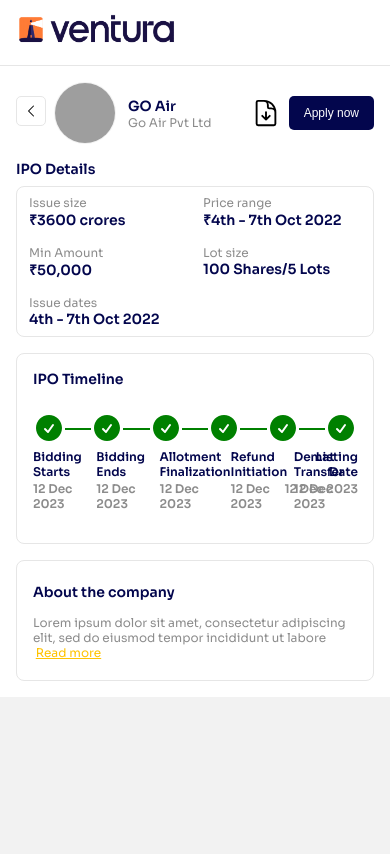
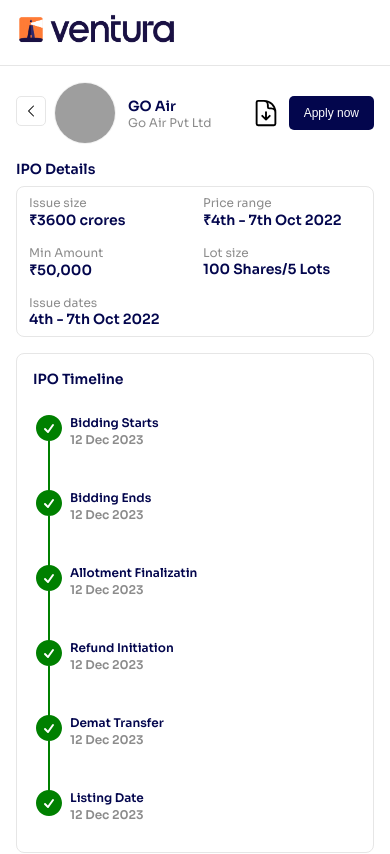
Before and after one commit to ShihabPalekar/ventura, a React (Create React App) app: page /details/1 in a window 390 px wide. Shown: the top 854 px of the page. Built offline with nearby package versions, Linux system fonts and the light colour scheme; grey boxes are pictures that could not be loaded.

Commit message:
Progresss Bar Mobile UI

```diff
--- a/src/pages/Details/IPOtimeline.js
+++ b/src/pages/Details/IPOtimeline.js
@@ -1,10 +1,12 @@
 import StepProgressBar from "./StepProgressBar";
+import StepProgressBarMobile from "./StepProgressBarMobile";
 
 const IPOtimeline = ({ data }) => {
   return (
     <div className="ipo-timeline-wrapper">
       <div className="heading">IPO Timeline</div>
       <StepProgressBar />
+      <StepProgressBarMobile />
     </div>
   );
 };
--- a/src/pages/Details/StepProgressBar.js
+++ b/src/pages/Details/StepProgressBar.js
@@ -1,6 +1,6 @@
 const StepProgressBar = () => {
   return (
-    <div style={{margin: "24px 0 16px"}}>
+    <div className="only-desktop" style={{margin: "24px 0 16px"}}>
       <div style={{ display: "flex" }}>
         <div
           style={{
--- /dev/null
+++ b/src/pages/Details/StepProgressBarMobile.js
@@ -0,0 +1,306 @@
+const StepProgressBarMobile = () => {
+  return (
+    <div
+      className="only-mobile"
+      style={{ margin: "24px 0 12px", position: "relative" }}
+    >
+      <div
+        style={{
+          display: "flex",
+          gap: "5px",
+          alignItems: "center",
+        }}
+      >
+        <div>
+          <svg
+            xmlns="http://www.w3.org/2000/svg"
+            viewBox="0 0 24 24"
+            fill="green"
+            width={"32px"}
+            height={"32px"}
+          >
+            <path
+              fillRule="evenodd"
+              d="M2.25 12c0-5.385 4.365-9.75 9.75-9.75s9.75 4.365 9.75 9.75-4.365 9.75-9.75 9.75S2.25 17.385 2.25 12Zm13.36-1.814a.75.75 0 1 0-1.22-.872l-3.236 4.53L9.53 12.22a.75.75 0 0 0-1.06 1.06l2.25 2.25a.75.75 0 0 0 1.14-.094l3.75-5.25Z"
+              clipRule="evenodd"
+            />
+          </svg>
+        </div>
+        <div>
+          <div
+            style={{ fontSize: "12px", fontWeight: "600", color: "#03064d" }}
+          >
+            <div>Bidding Starts</div>
+          </div>
+          <div
+            style={{
+              fontSize: "12px",
+              fontWeight: "600",
+              color: "#8c8c8c",
+              marginTop: "2px",
+            }}
+          >
+            12 Dec 2023
+          </div>
+        </div>
+      </div>
+      <div
+        style={{
+          width: "2px",
+          height: "50px",
+          backgroundColor: "green",
+          marginLeft: "15px",
+          marginTop: "-8px",
+          top: "0",
+        }}
+      ></div>
+      <div
+        style={{
+          display: "flex",
+          gap: "5px",
+          alignItems: "center",
+          marginTop: "-4px"
+        }}
+      >
+        <div>
+          <svg
+            xmlns="http://www.w3.org/2000/svg"
+            viewBox="0 0 24 24"
+            fill="green"
+            width={"32px"}
+            height={"32px"}
+          >
+            <path
+              fillRule="evenodd"
+              d="M2.25 12c0-5.385 4.365-9.75 9.75-9.75s9.75 4.365 9.75 9.75-4.365 9.75-9.75 9.75S2.25 17.385 2.25 12Zm13.36-1.814a.75.75 0 1 0-1.22-.872l-3.236 4.53L9.53 12.22a.75.75 0 0 0-1.06 1.06l2.25 2.25a.75.75 0 0 0 1.14-.094l3.75-5.25Z"
+              clipRule="evenodd"
+            />
+          </svg>
+        </div>
+        <div>
+          <div
+            style={{ fontSize: "12px", fontWeight: "600", color: "#03064d" }}
+          >
+            <div>Bidding Ends</div>
+          </div>
+          <div
+            style={{
+              fontSize: "12px",
+              fontWeight: "600",
+              color: "#8c8c8c",
+              marginTop: "2px",
+            }}
+          >
+            12 Dec 2023
+          </div>
+        </div>
+      </div>
+      <div
+        style={{
+          width: "2px",
+          height: "50px",
+          backgroundColor: "green",
+          marginLeft: "15px",
+          marginTop: "-8px",
+          top: "0",
+        }}
+      ></div>
+      <div
+        style={{
+          display: "flex",
+          gap: "5px",
+          alignItems: "center",
+          marginTop: "-4px"
+        }}
+      >
+        <div>
+          <svg
+            xmlns="http://www.w3.org/2000/svg"
+            viewBox="0 0 24 24"
+            fill="green"
+            width={"32px"}
+            height={"32px"}
+          >
+            <path
+              fillRule="evenodd"
+              d="M2.25 12c0-5.385 4.365-9.75 9.75-9.75s9.75 4.365 9.75 9.75-4.365 9.75-9.75 9.75S2.25 17.385 2.25 12Zm13.36-1.814a.75.75 0 1 0-1.22-.872l-3.236 4.53L9.53 12.22a.75.75 0 0 0-1.06 1.06l2.25 2.25a.75.75 0 0 0 1.14-.094l3.75-5.25Z"
+              clipRule="evenodd"
+            />
+          </svg>
+        </div>
+        <div>
+          <div
+            style={{ fontSize: "12px", fontWeight: "600", color: "#03064d" }}
+          >
+            <div>Allotment Finalizatin</div>
+          </div>
+          <div
+            style={{
+              fontSize: "12px",
+              fontWeight: "600",
+              color: "#8c8c8c",
+              marginTop: "2px",
+            }}
+          >
+            12 Dec 2023
+          </div>
+        </div>
+      </div>
+      <div
+        style={{
+          width: "2px",
+          height: "50px",
+          backgroundColor: "green",
+          marginLeft: "15px",
+          marginTop: "-8px",
+          top: "0",
+        }}
+      ></div>
+      <div
+        style={{
+          display: "flex",
+          gap: "5px",
+          alignItems: "center",
+          marginTop: "-4px"
+        }}
+      >
+        <div>
+          <svg
+            xmlns="http://www.w3.org/2000/svg"
+            viewBox="0 0 24 24"
+            fill="green"
+            width={"32px"}
+            height={"32px"}
+          >
+            <path
+              fillRule="evenodd"
+              d="M2.25 12c0-5.385 4.365-9.75 9.75-9.75s9.75 4.365 9.75 9.75-4.365 9.75-9.75 9.75S2.25 17.385 2.25 12Zm13.36-1.814a.75.75 0 1 0-1.22-.872l-3.236 4.53L9.53 12.22a.75.75 0 0 0-1.06 1.06l2.25 2.25a.75.75 0 0 0 1.14-.094l3.75-5.25Z"
+              clipRule="evenodd"
+            />
+          </svg>
+        </div>
+        <div>
+          <div
+            style={{ fontSize: "12px", fontWeight: "600", color: "#03064d" }}
+          >
+            <div>Refund Initiation</div>
+          </div>
+          <div
+            style={{
+              fontSize: "12px",
+              fontWeight: "600",
+              color: "#8c8c8c",
+              marginTop: "2px",
+            }}
+          >
+            12 Dec 2023
+          </div>
+        </div>
+      </div>
+      <div
+        style={{
+          width: "2px",
+          height: "50px",
+          backgroundColor: "green",
+          marginLeft: "15px",
+          marginTop: "-8px",
+          top: "0",
+        }}
+      ></div>
+      <div
+        style={{
+          display: "flex",
+          gap: "5px",
+          alignItems: "center",
+          marginTop: "-4px"
+        }}
+      >
+        <div>
+          <svg
+            xmlns="http://www.w3.org/2000/svg"
+            viewBox="0 0 24 24"
+            fill="green"
+            width={"32px"}
+            height={"32px"}
+          >
+            <path
+              fillRule="evenodd"
+              d="M2.25 12c0-5.385 4.365-9.75 9.75-9.75s9.75 4.365 9.75 9.75-4.365 9.75-9.75 9.75S2.25 17.385 2.25 12Zm13.36-1.814a.75.75 0 1 0-1.22-.872l-3.236 4.53L9.53 12.22a.75.75 0 0 0-1.06 1.06l2.25 2.25a.75.75 0 0 0 1.14-.094l3.75-5.25Z"
+              clipRule="evenodd"
+            />
+          </svg>
+        </div>
+        <div>
+          <div
+            style={{ fontSize: "12px", fontWeight: "600", color: "#03064d" }}
+          >
+            <div>Demat Transfer</div>
+          </div>
+          <div
+            style={{
+              fontSize: "12px",
+              fontWeight: "600",
+              color: "#8c8c8c",
+              marginTop: "2px",
+            }}
+          >
+            12 Dec 2023
+          </div>
+        </div>
+      </div>
+      <div
+        style={{
+          width: "2px",
+          height: "50px",
+          backgroundColor: "green",
+          marginLeft: "15px",
+          marginTop: "-8px",
+          top: "0",
+        }}
+      ></div>
+      <div
+        style={{
+          display: "flex",
+          gap: "5px",
+          alignItems: "center",
+          marginTop: "-4px"
+        }}
+      >
+        <div>
+          <svg
+            xmlns="http://www.w3.org/2000/svg"
+            viewBox="0 0 24 24"
+            fill="green"
+            width={"32px"}
+            height={"32px"}
+          >
+            <path
+              fillRule="evenodd"
+              d="M2.25 12c0-5.385 4.365-9.75 9.75-9.75s9.75 4.365 9.75 9.75-4.365 9.75-9.75 9.75S2.25 17.385 2.25 12Zm13.36-1.814a.75.75 0 1 0-1.22-.872l-3.236 4.53L9.53 12.22a.75.75 0 0 0-1.06 1.06l2.25 2.25a.75.75 0 0 0 1.14-.094l3.75-5.25Z"
+              clipRule="evenodd"
+            />
+          </svg>
+        </div>
+        <div>
+          <div
+            style={{ fontSize: "12px", fontWeight: "600", color: "#03064d" }}
+          >
+            <div>Listing Date</div>
+          </div>
+          <div
+            style={{
+              fontSize: "12px",
+              fontWeight: "600",
+              color: "#8c8c8c",
+              marginTop: "2px",
+            }}
+          >
+            12 Dec 2023
+          </div>
+        </div>
+      </div>
+    </div>
+  );
+};
+
+export default StepProgressBarMobile;
--- a/src/pages/Details/style.css
+++ b/src/pages/Details/style.css
@@ -77,7 +77,7 @@
 }
 
 .only-mobile{
-    display: none;
+  display: none;
 }
 
 @media screen and (max-width: 767px) {
```
